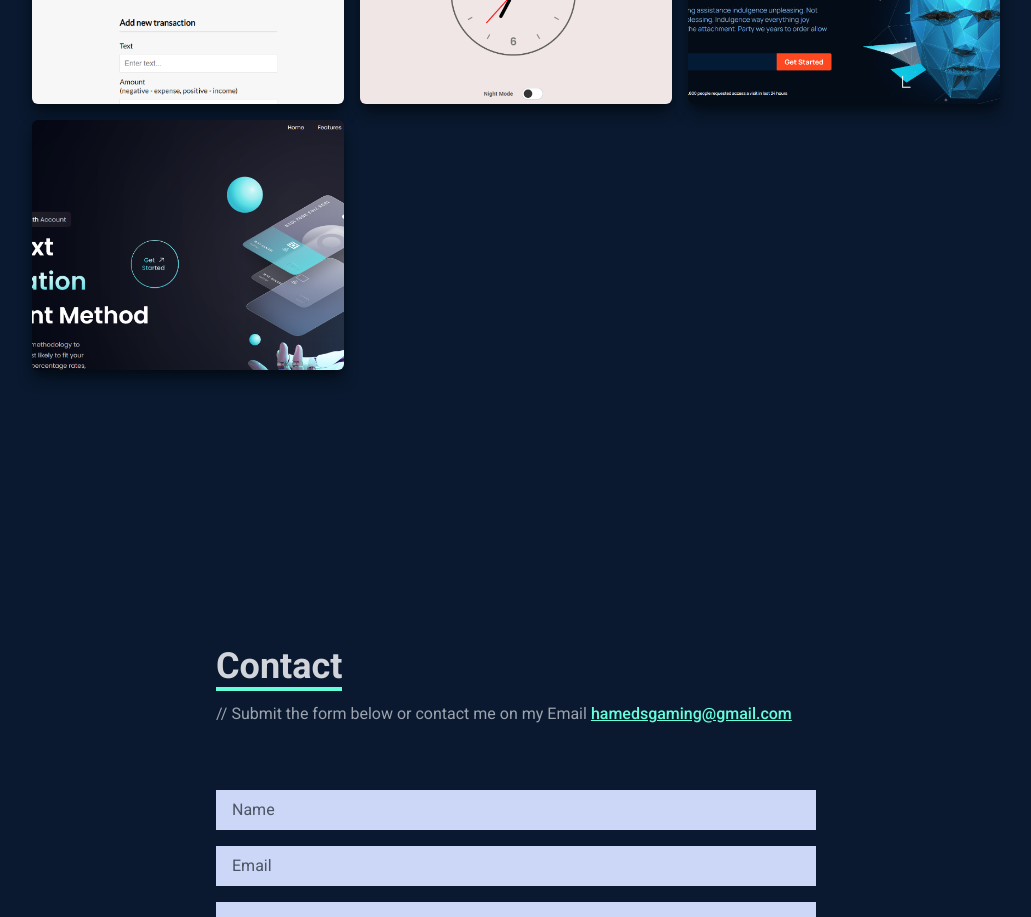
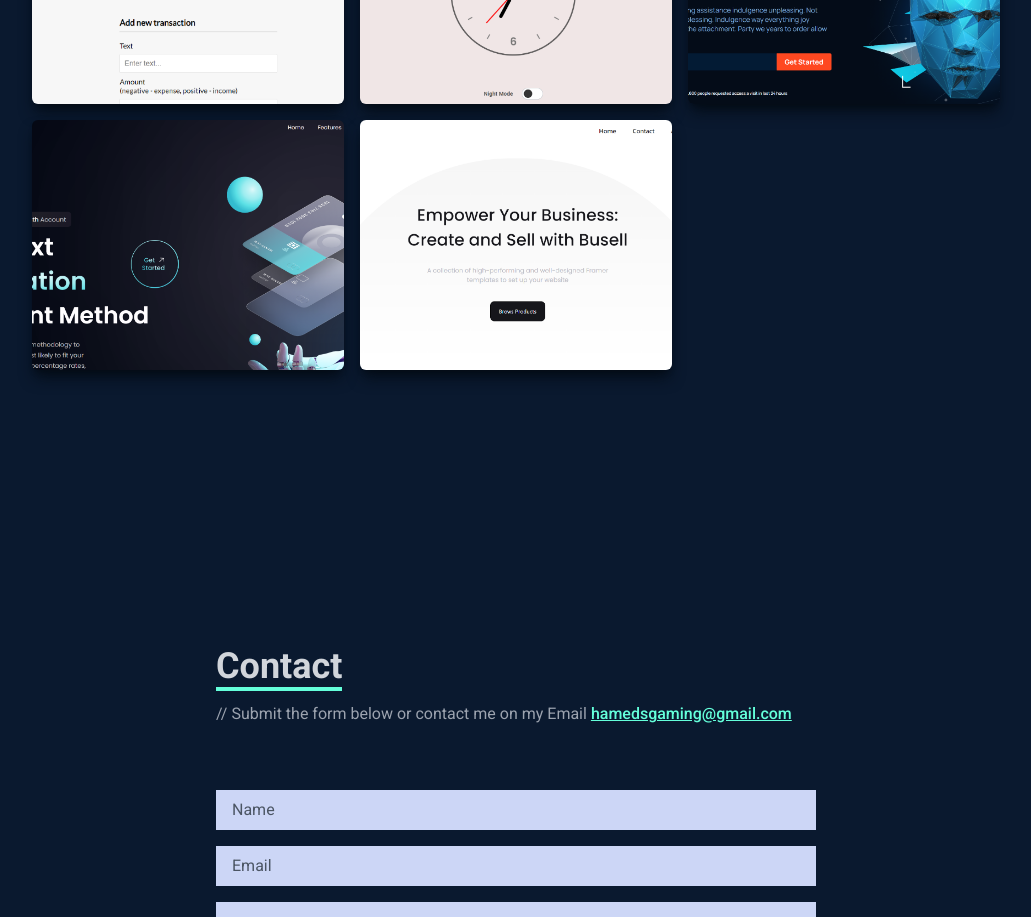
Before and after one commit to Hamed-Ajaj/My-portfolio, a React (Vite) app: page / in a window 1280 px wide. Shown: the part 2760-3677 px from the top of the page, without its empty margins (124-1155 px from the left). Built offline with nearby package versions, Linux system fonts and the light colour scheme.

Commit message:
data.js updated

```diff
--- a/src/components/Navbar.jsx
+++ b/src/components/Navbar.jsx
@@ -122,7 +122,7 @@ const Navbar = () => {
         <ul>
           {data.map(({id,name,link,download,styles,icon})=>{
             return(
-              <li key={id} className={'flex justify-between items-center w-[160px] h-[60px] rounded-r-xl   px-2 py-1 -ml-[120px] hover:-ml-[5px]  duration-300 '+styles}>
+              <li key={id} className={'flex justify-between items-center w-[160px] h-[60px] rounded-r-xl   px-2 py-1 -ml-[120px] hover:-ml-[3px]  duration-300 '+styles}>
                 <a href={link} download ={download} className='flex justify-between items-center w-full text-gray-300'>
                     {name} {icon}
                 </a>
--- a/src/data/data.js
+++ b/src/data/data.js
@@ -3,6 +3,7 @@ import expenseTracker from '../assets/projects/Screenshot_1.png'
 import GPT3Img from "../assets/projects/GPT3Img.png"
 import onlineClock from '../assets/projects/Screenshot_5.png'
 import HookBankImg from "../assets/projects/HookBankImg.png"
+import busselImg from "../assets/projects/Screenshot 2024-01-22 200729.png"
  export const data=[
     {
         id:1,
@@ -31,5 +32,12 @@ import HookBankImg from "../assets/projects/HookBankImg.png"
         image: HookBankImg,
         github:"https://github.com/Hamed-Ajaj/Hookbank.git",
         live:"https://modernbankapp.vercel.app/"
+    },
+    {
+        id:5,
+        name:"Bussel App",
+        image:busselImg,
+        github:"https://github.com/Hamed-Ajaj/Busell-web.git",
+        live:"modernbankapp.vercel.app"
     }
 ]
```
Also changed, not shown: src/assets/projects/Screenshot 2024-01-22 200729.png (added).
